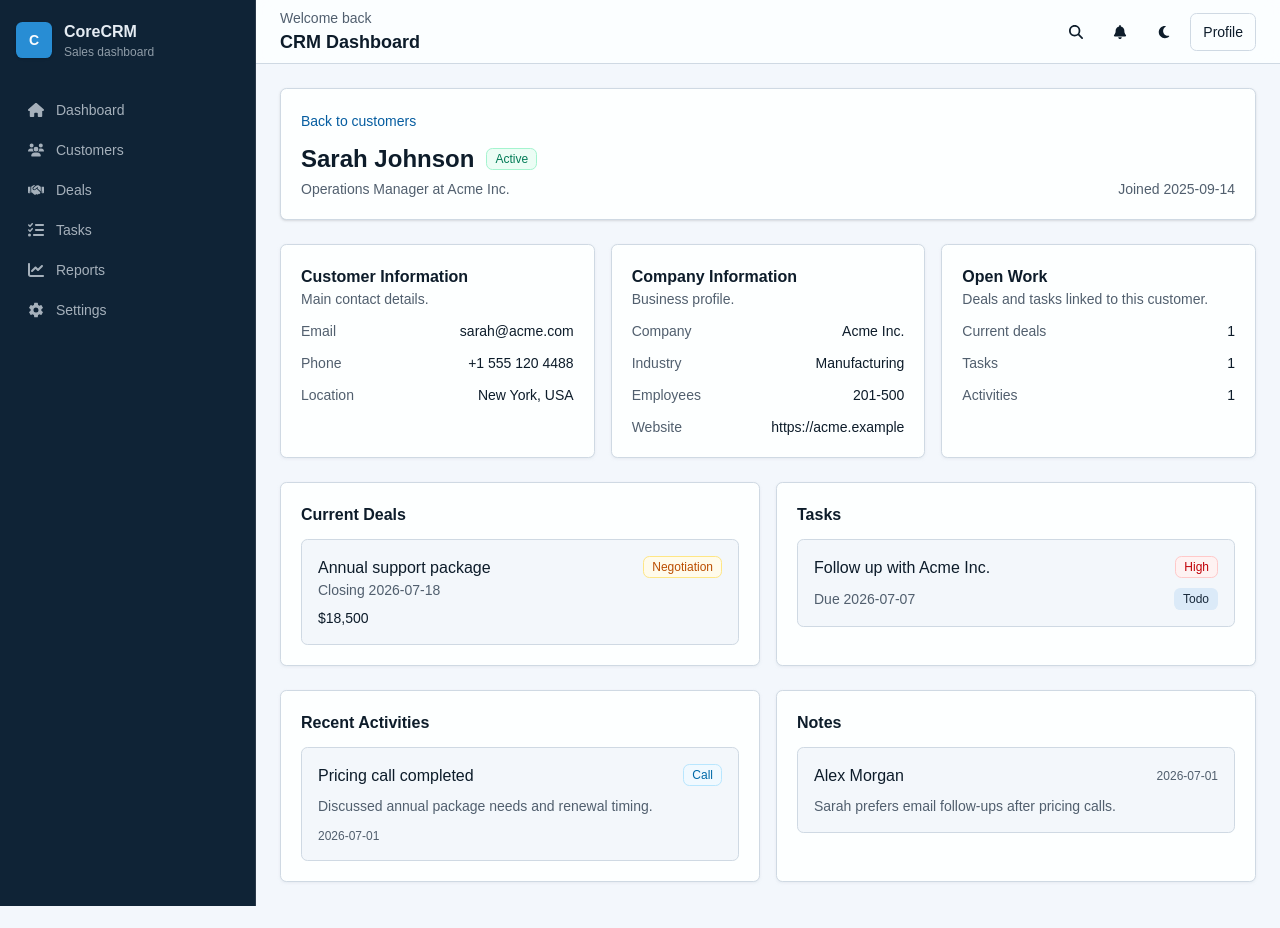
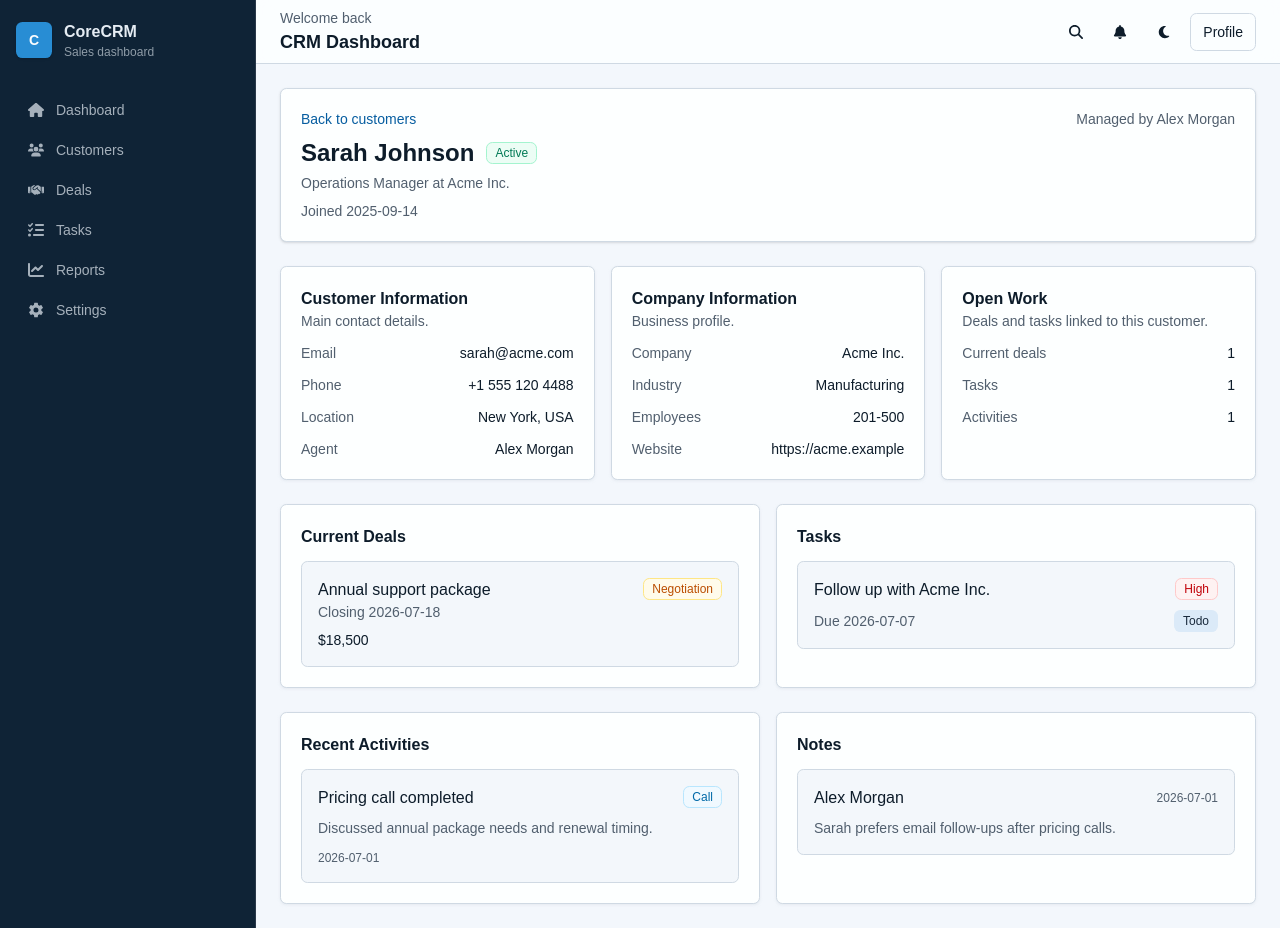
Before and after one commit to Alilool/CRM-System, a Next.js app: page /customers/cus-001 in a window 1280 px wide. Before the commit the page ends 906 px from the top, so only its background shows below. Built offline with nearby package versions, Linux system fonts and the light colour scheme.

Commit message:
feat: add agent field to Customer type and update customer details display and search functionality

```diff
--- a/app/(dashboard)/customers/[id]/page.tsx
+++ b/app/(dashboard)/customers/[id]/page.tsx
@@ -106,14 +106,20 @@ export default async function CustomerDetailsPage({
 
   return (
     <div className="space-y-6">
-      <div className="flex flex-col gap-4 rounded-md border border-border bg-card p-5 shadow-sm lg:flex-row lg:items-end lg:justify-between">
+      <div className="flex flex-col gap-4 rounded-md border border-border bg-card p-5 shadow-sm">
         <div>
+          <div className="flex items-center justify-between w-full">
             <Link
               href="/customers"
-            className="mb-3 inline-flex text-sm font-medium text-primary hover:underline"
+              className="mb-2 inline-flex text-sm font-medium text-primary hover:underline"
             >
               Back to customers
             </Link>
+            <p className="mb-2 text-xs text-muted-foreground lg:text-sm">
+              Managed by {customer.agent}
+            </p>
+          </div>
+
           <div className="flex flex-wrap items-center gap-3">
             <h2 className="text-2xl font-semibold">{customer.name}</h2>
             <Badge variant={getCustomerStatusVariant(customer.status)}>
@@ -123,10 +129,9 @@ export default async function CustomerDetailsPage({
           <p className="mt-1 text-sm text-muted-foreground">
             {customer.jobTitle} at {customer.company}
           </p>
-        </div>
-
-        <div className="text-sm text-muted-foreground">
+          <p className="mt-2 text-sm text-muted-foreground">
             Joined {customer.joinedDate}
+          </p>
         </div>
       </div>
 
@@ -148,6 +153,10 @@ export default async function CustomerDetailsPage({
             <div className="flex justify-between gap-4">
               <span className="text-muted-foreground">Location</span>
               <span className="text-right">{customer.location}</span>
+            </div>
+            <div className="flex justify-between gap-4">
+              <span className="text-muted-foreground">Agent</span>
+              <span className="text-right">{customer.agent}</span>
             </div>
           </CardContent>
         </Card>
--- a/components/customers/customer-list.tsx
+++ b/components/customers/customer-list.tsx
@@ -58,7 +58,8 @@ function customerMatchesSearch(customer: Customer, searchTerm: string) {
   return (
     customer.name.toLowerCase().includes(searchValue) ||
     customer.company.toLowerCase().includes(searchValue) ||
-    customer.email.toLowerCase().includes(searchValue)
+    customer.email.toLowerCase().includes(searchValue) ||
+    customer.agent.toLowerCase().includes(searchValue)
   );
 }
 
@@ -145,7 +146,7 @@ function CustomerList({ customers }: CustomerListProps) {
         <div className="mb-5 grid gap-3 lg:grid-cols-[1fr_160px_160px_160px_auto]">
           <Input
             type="search"
-            placeholder="Search by name, company, or email"
+            placeholder="Search by name, company, email, or agent"
             value={searchTerm}
             onChange={(event) => {
               setSearchTerm(event.target.value);
@@ -231,6 +232,10 @@ function CustomerList({ customers }: CustomerListProps) {
                       <span className="text-right">{customer.company}</span>
                     </div>
                     <div className="flex justify-between gap-4">
+                      <span className="text-muted-foreground">Agent</span>
+                      <span className="text-right">{customer.agent}</span>
+                    </div>
+                    <div className="flex justify-between gap-4">
                       <span className="text-muted-foreground">Email</span>
                       <span className="text-right">{customer.email}</span>
                     </div>
@@ -256,6 +261,7 @@ function CustomerList({ customers }: CustomerListProps) {
                   <TableRow>
                     <TableHead className="min-w-44">Name</TableHead>
                     <TableHead className="min-w-36">Company</TableHead>
+                    <TableHead className="min-w-36">Agent</TableHead>
                     <TableHead className="min-w-52">Email</TableHead>
                     <TableHead className="min-w-40">Phone</TableHead>
                     <TableHead className="min-w-28">Status</TableHead>
@@ -277,6 +283,9 @@ function CustomerList({ customers }: CustomerListProps) {
                       </TableCell>
                       <TableCell className="min-w-36 whitespace-nowrap">
                         {customer.company}
+                      </TableCell>
+                      <TableCell className="min-w-36 whitespace-nowrap text-muted-foreground">
+                        {customer.agent}
                       </TableCell>
                       <TableCell className="min-w-52 whitespace-nowrap text-muted-foreground">
                         {customer.email}
--- a/data/customers.ts
+++ b/data/customers.ts
@@ -12,6 +12,7 @@ const featuredCustomers: Customer[] = [
     company: "Acme Inc.",
     email: "sarah@acme.com",
     phone: "+1 555 120 4488",
+    agent: "Alex Morgan",
     status: "Active",
     jobTitle: "Operations Manager",
     location: "New York, USA",
@@ -23,6 +24,7 @@ const featuredCustomers: Customer[] = [
     company: "Globex",
     email: "daniel@globex.com",
     phone: "+1 555 884 1902",
+    agent: "Jamie Lee",
     status: "Lead",
     jobTitle: "Head of Sales",
     location: "Austin, USA",
@@ -34,6 +36,7 @@ const featuredCustomers: Customer[] = [
     company: "Northstar Labs",
     email: "maya@northstarlabs.com",
     phone: "+1 555 334 6721",
+    agent: "Nora Smith",
     status: "Active",
     jobTitle: "Product Director",
     location: "Seattle, USA",
@@ -45,6 +48,7 @@ const featuredCustomers: Customer[] = [
     company: "BrightPath",
     email: "omar@brightpath.com",
     phone: "+1 555 776 3014",
+    agent: "Alex Morgan",
     status: "Inactive",
     jobTitle: "Founder",
     location: "Chicago, USA",
@@ -56,6 +60,7 @@ const featuredCustomers: Customer[] = [
     company: "CloudNova",
     email: "emily@cloudnova.com",
     phone: "+1 555 492 1188",
+    agent: "Jamie Lee",
     status: "Active",
     jobTitle: "Finance Lead",
     location: "Denver, USA",
@@ -67,6 +72,7 @@ const featuredCustomers: Customer[] = [
     company: "UrbanGrid",
     email: "lucas@urbangrid.com",
     phone: "+1 555 208 6509",
+    agent: "Nora Smith",
     status: "Lead",
     jobTitle: "Business Developer",
     location: "Boston, USA",
@@ -165,6 +171,8 @@ const jobTitles = [
   "Product Manager",
 ];
 
+const agents = ["Alex Morgan", "Jamie Lee", "Nora Smith"];
+
 const locations = [
   "New York, USA",
   "Austin, USA",
@@ -210,6 +218,7 @@ function createGeneratedCustomers(count: number) {
       company,
       email: `${firstName.toLowerCase()}.${lastName.toLowerCase()}@${company.toLowerCase()}.example`,
       phone: `+1 555 ${String(200 + index).padStart(3, "0")} ${String(1000 + index * 37).slice(0, 4)}`,
+      agent: pickItem(agents, index),
       status: pickItem(statuses, index),
       jobTitle: pickItem(jobTitles, index),
       location: pickItem(locations, index),
--- a/types/customer.ts
+++ b/types/customer.ts
@@ -14,6 +14,7 @@ export type Customer = {
   company: string;
   email: string;
   phone: string;
+  agent: string;
   status: CustomerStatus;
   jobTitle: string;
   location: string;
```
Lines whose indentation alone changed are shown as unchanged.
